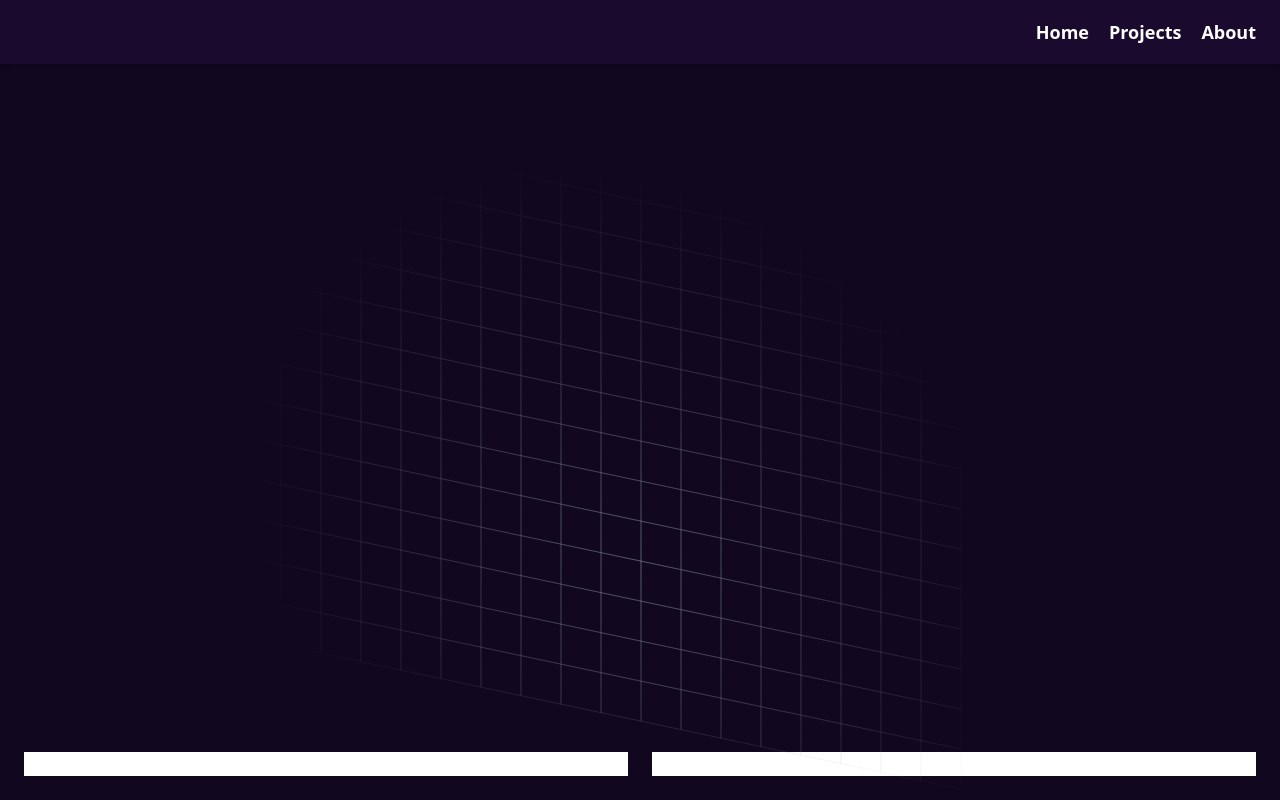
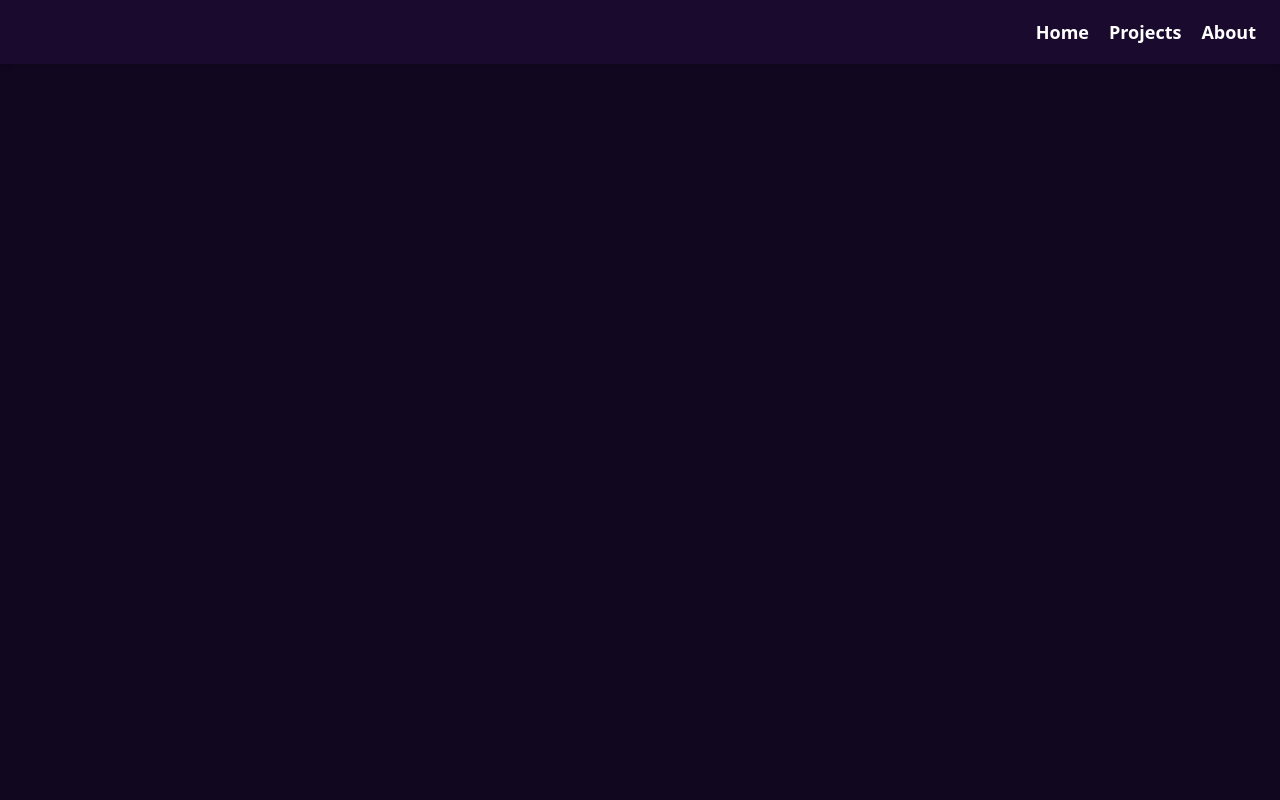
Before and after one commit to Andrei-Cervantes/portfolio, a React (Vite) app: page / in a window 1280 px wide. Shown: the top 800 px of the page. Built offline with nearby package versions, Linux system fonts and the light colour scheme.

Commit message:
remove grid pattern for bg

```diff
--- a/src/components/custom/MainContent/MainContent.tsx
+++ b/src/components/custom/MainContent/MainContent.tsx
@@ -1,16 +1,8 @@
-import { InteractiveGridPattern } from "@/components/ui/interactiveGridPattern";
-import { cn } from "@/lib/utils";
 
 const MainContent = () => {
     return (
         <main className="flex-1">
-            <section id="landing" className="min-h-100vh flex items-center justify-center">
-                <InteractiveGridPattern
-                    className={cn(
-                    "[mask-image:radial-gradient(400px_circle_at_center,white,transparent)]",
-                    "inset-x-0 inset-y-[-30%] h-[200%] skew-y-12",
-                    )}
-                />
+            <section id="landing" className="min-h-[100vh] flex items-center justify-center">
             </section>
         </main>
     )
--- a/src/components/ui/interactiveGridPattern.tsx
+++ /dev/null
@@ -1,70 +0,0 @@
-import { cn } from "@/lib/utils";
-import React, { useState } from "react";
-
-/**
- * InteractiveGridPattern is a component that renders a grid pattern with interactive squares.
- *
- * @param width - The width of each square.
- * @param height - The height of each square.
- * @param squares - The number of squares in the grid. The first element is the number of horizontal squares, and the second element is the number of vertical squares.
- * @param className - The class name of the grid.
- * @param squaresClassName - The class name of the squares.
- */
-interface InteractiveGridPatternProps extends React.SVGProps<SVGSVGElement> {
-  width?: number;
-  height?: number;
-  squares?: [number, number]; // [horizontal, vertical]
-  className?: string;
-  squaresClassName?: string;
-}
-
-/**
- * The InteractiveGridPattern component.
- *
- * @see InteractiveGridPatternProps for the props interface.
- * @returns A React component.
- */
-export function InteractiveGridPattern({
-  width = 40,
-  height = 40,
-  squares = [24, 24],
-  className,
-  squaresClassName,
-  ...props
-}: InteractiveGridPatternProps) {
-  const [horizontal, vertical] = squares;
-  const [hoveredSquare, setHoveredSquare] = useState<number | null>(null);
-
-  return (
-    <svg
-      width={width * horizontal}
-      height={height * vertical}
-      className={cn(
-        "absolute inset-0 h-full w-full border border-gray-400/30",
-        className,
-      )}
-      {...props}
-    >
-      {Array.from({ length: horizontal * vertical }).map((_, index) => {
-        const x = (index % horizontal) * width;
-        const y = Math.floor(index / horizontal) * height;
-        return (
-          <rect
-            key={index}
-            x={x}
-            y={y}
-            width={width}
-            height={height}
-            className={cn(
-              "stroke-gray-400/30 transition-all duration-100 ease-in-out [&:not(:hover)]:duration-1000",
-              hoveredSquare === index ? "fill-gray-300/30" : "fill-transparent",
-              squaresClassName,
-            )}
-            onMouseEnter={() => setHoveredSquare(index)}
-            onMouseLeave={() => setHoveredSquare(null)}
-          />
-        );
-      })}
-    </svg>
-  );
-}
```
